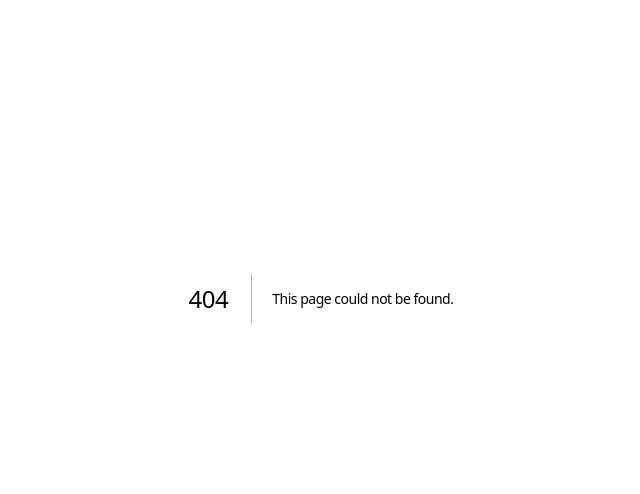
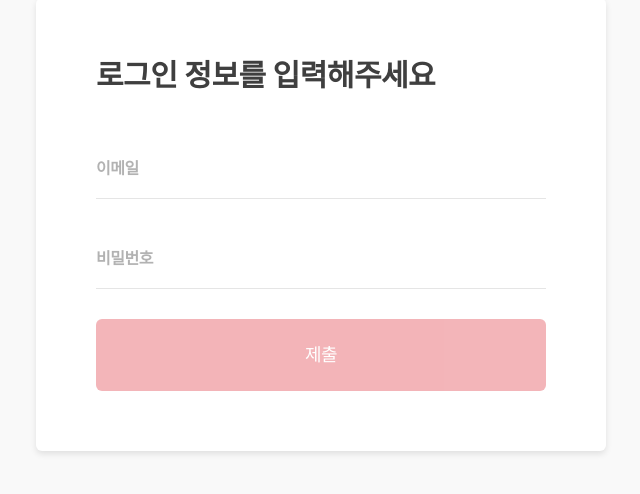
Before and after one commit to limsongeun94/bunjang_clone, a Next.js app: page /signin in a window 1280 px wide. Before the commit this address had no page. Shown: the part 102-596 px from the top of the page, without its empty margins (319-959 px from the left). Built offline with nearby package versions, Linux system fonts and the light colour scheme; a web font is replaced by a local one.

Commit message:
로그인페이지

```diff
--- /dev/null
+++ b/src/pages/signin/index.tsx
@@ -0,0 +1,60 @@
+import { useState, useEffect } from "react";
+import MyInput from "@/components/MyInput";
+
+export default () => {
+  const [info, setInfo] = useState({
+    email: "",
+    password: "",
+  });
+
+  const [activeBtnClass, setActiveBtnClass] = useState(false);
+
+  useEffect(() => {
+    if (info.email !== "" && info.password !== "") {
+      setActiveBtnClass(true);
+    }
+  }, [info]);
+
+  return (
+    <div className="bg-[#f9f9f9] py-[100px]">
+      <form
+        action="/api/login"
+        method="POST"
+        className="bg-white m-auto w-[450px] p-[60px] rounded-md shadow-[0px_3px_6px_rgba(0,0,0,0.1)] box-content"
+      >
+        <h1 className="font-black text-3xl text-[#3f3f3f] mb-[45px]">
+          로그인 정보를 입력해주세요
+        </h1>
+        <MyInput
+          placeholder={"예시: bunjang@gmail.com"}
+          inputType={"text"}
+          name={"email"}
+          onChange={(value: string): void => {
+            setInfo({ ...info, email: value });
+          }}
+        >
+          이메일
+        </MyInput>
+        <MyInput
+          placeholder={"예시: psword098!!"}
+          inputType={"password"}
+          name={"password"}
+          onChange={(value: string): void => {
+            setInfo({ ...info, password: value });
+          }}
+        >
+          비밀번호
+        </MyInput>
+        <button
+          type="submit"
+          disabled={activeBtnClass ? false : true}
+          className={`${
+            activeBtnClass ? "" : "opacity-30 cursor-not-allowed"
+          } bg-[#d80c18] w-full h-[72px] rounded-[6px] text-lg text-white text-center`}
+        >
+          제출
+        </button>
+      </form>
+    </div>
+  );
+};
```
